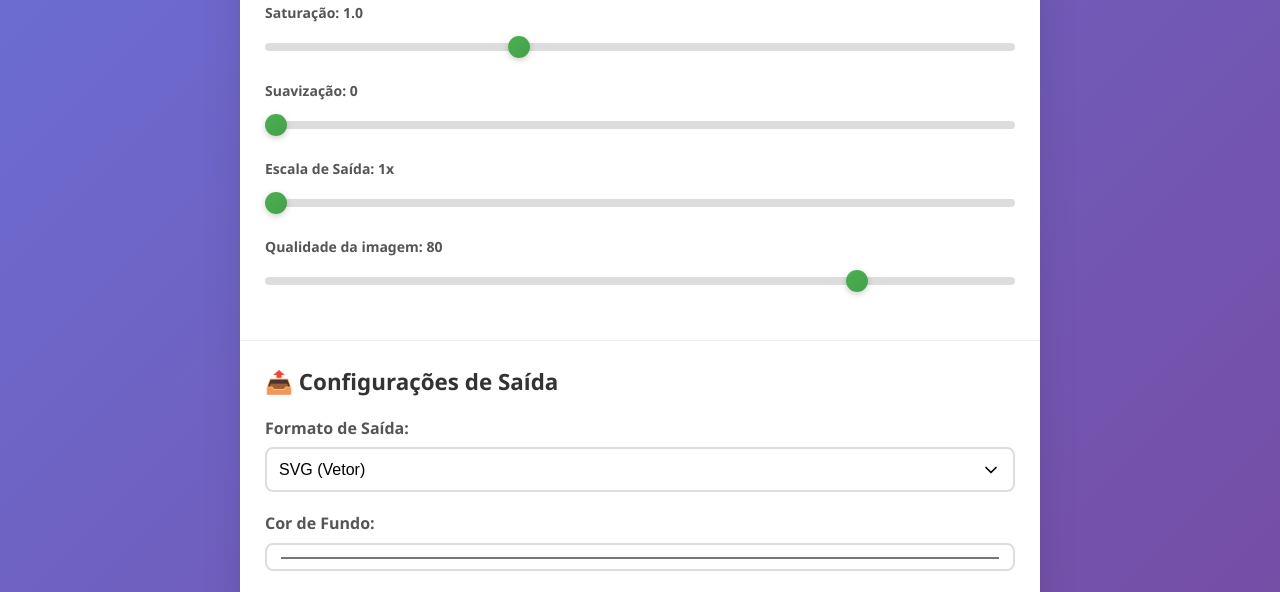
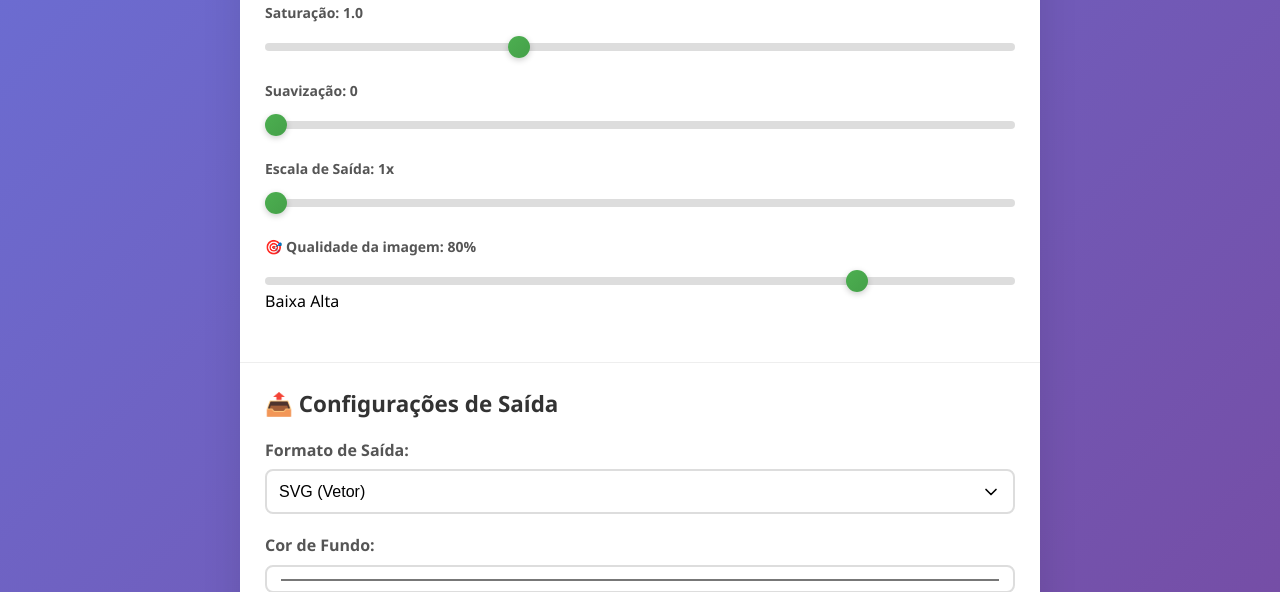
Before and after one commit to jakelino/vetorizador, a Flask app: page / in a window 1280 px wide. Shown: the part 1141-1733 px from the top of the page. Run offline with Flask 3, Linux system fonts and the light colour scheme.

Commit message:
Update index.html

```diff
--- a/templates/index.html
+++ b/templates/index.html
@@ -85,9 +85,13 @@
                     <input type="range" name="scale" id="scale" min="1" max="5" value="1">
                 </div>
 
-                <div class="slider-group">
-                    <label for="quality">Qualidade da imagem: <span id="qualityValue">80</span></label>
+                <div class="slider-group quality-slider">
+                    <label for="quality">🎯 Qualidade da imagem: <span id="qualityValue">80</span>%</label>
                     <input type="range" name="quality" id="quality" min="1" max="100" value="80">
+                    <div class="quality-indicator">
+                        <span class="quality-low">Baixa</span>
+                        <span class="quality-high">Alta</span>
+                    </div>
                 </div>
             </div>
 
@@ -103,6 +107,7 @@
                         <option value="jpg">JPG (Raster)</option>
                         <option value="webp">WebP (Raster)</option>
                         <option value="bmp">BMP (Raster)</option>
+                        <option value="tiff">TIFF (Raster)</option>
                     </select>
                 </div>
 
```
